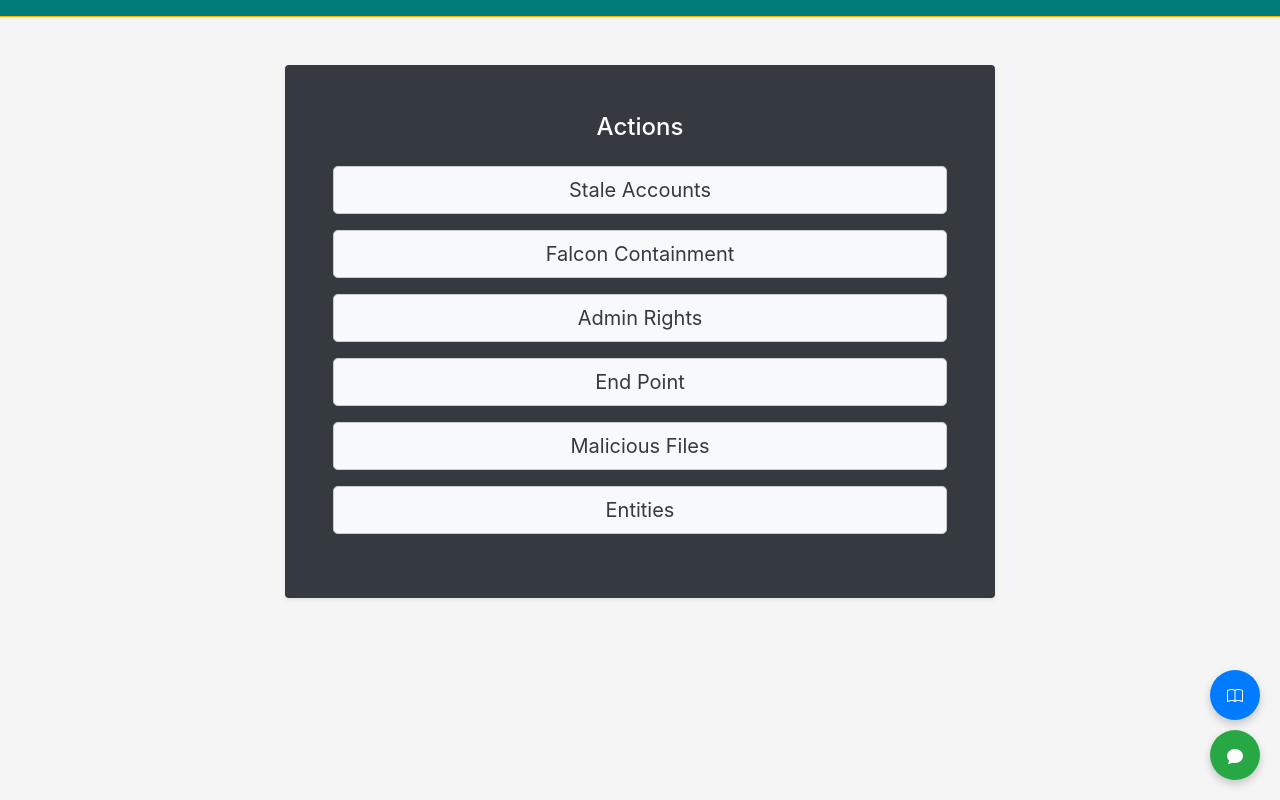
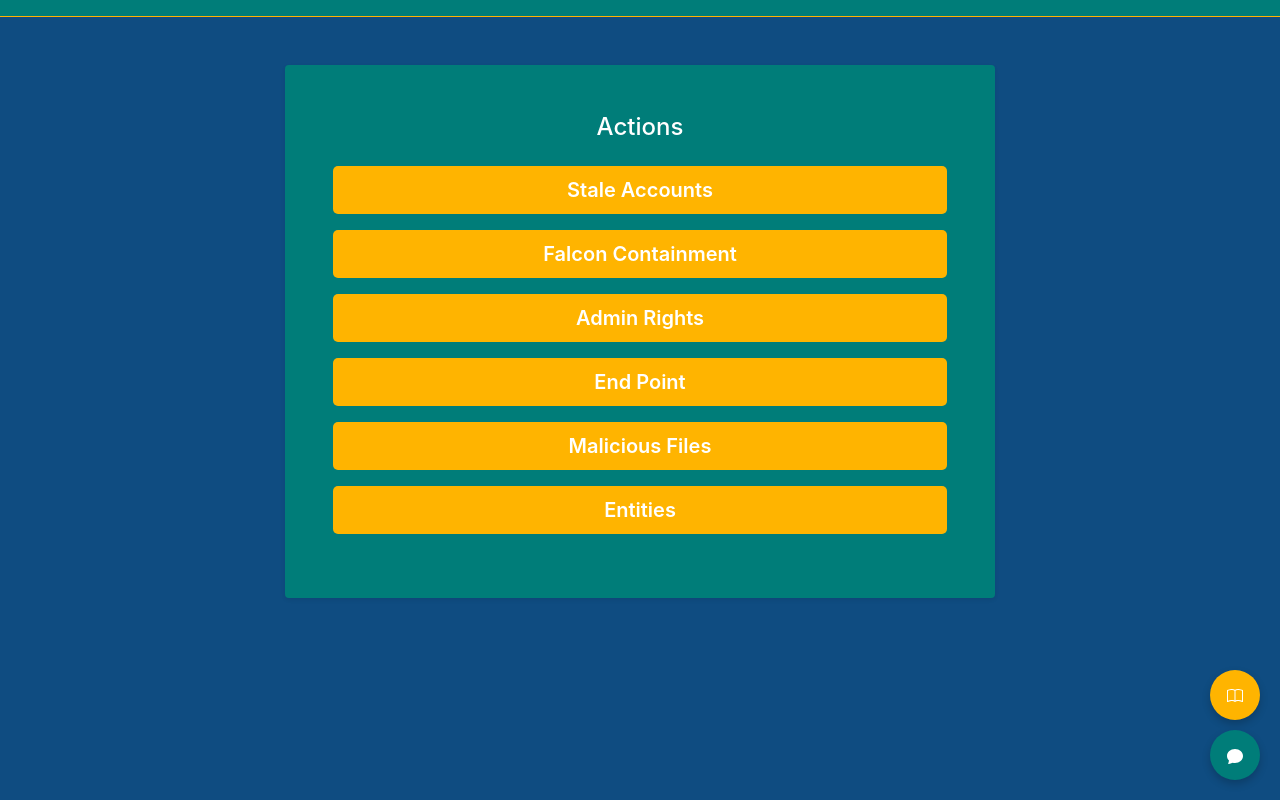
Before and after one commit to zayeemZaki/FullStackCrowdStrikeAutomation, a Python web app: template website/templates/home.html in a window 1280 px wide. Run offline with Jinja, Linux system fonts and the light colour scheme; the template is opened without the code that fills it: most values are stand-ins (such as "Sample title", 1, 10 or a date in 2020); some libraries are stand-ins or nearby versions.

Commit message:
updated color scheme for home page

```diff
--- a/website/templates/home.html
+++ b/website/templates/home.html
@@ -5,25 +5,25 @@
 <div class="container mt-5">
     <div class="row justify-content-center">
         <div class="col-lg-8">
-            <div class="card p-5 bg-dark text-white shadow-sm border-0">
-                <h4 class="text-center mb-4">Actions</h4>
+            <div class="card p-5 shadow-sm border-0">
+                <h4 class="text-center mb-4 title">Actions</h4>
                 <form action="{{ url_for('stale.stale_accounts') }}" method="post" class="mb-3">
-                    <button type="submit" class="btn btn-light btn-block btn-lg">Stale Accounts</button>
+                    <button type="submit" class="btn btn-custom btn-block btn-lg">Stale Accounts</button>
                 </form>
                 <form action="{{ url_for('containment.falcon_containment') }}" method="post" class="mb-3">
-                    <button type="submit" class="btn btn-light btn-block btn-lg">Falcon Containment</button>
+                    <button type="submit" class="btn btn-custom btn-block btn-lg">Falcon Containment</button>
                 </form>
                 <form action="{{ url_for('adminRights.admin_rights_view') }}" method="post" class="mb-3">
-                    <button type="submit" class="btn btn-light btn-block btn-lg">Admin Rights</button>
+                    <button type="submit" class="btn btn-custom btn-block btn-lg">Admin Rights</button>
                 </form>
                 <form action="{{ url_for('endPoint.end_point_view') }}" method="post" class="mb-3">
-                    <button type="submit" class="btn btn-light btn-block btn-lg">End Point</button>
+                    <button type="submit" class="btn btn-custom btn-block btn-lg">End Point</button>
                 </form>
                 <form action="{{ url_for('maliciousFiles.malicious_files') }}" method="post" class="mb-3">
-                    <button type="submit" class="btn btn-light btn-block btn-lg">Malicious Files</button>
+                    <button type="submit" class="btn btn-custom btn-block btn-lg">Malicious Files</button>
                 </form>
                 <form action="{{ url_for('entity.entities') }}" method="post" class="mb-3">
-                    <button type="submit" class="btn btn-light btn-block btn-lg">Entities</button>
+                    <button type="submit" class="btn btn-custom btn-block btn-lg">Entities</button>
                 </form>
             </div>
         </div>
@@ -83,23 +83,25 @@
 
 <style>
     body {
-        background-color: #f5f5f5;
+        background-color: #0f4c81; /* Classic Blue */
     }
 
     .card {
-        background-color: #343a40;
-        color: white;
+        background-color: #007d79; /* Turquoise */
+        color: #ffffff; /* White text */
         border: none;
     }
 
-    .btn-light {
-        color: #343a40;
-        border: 1px solid #ccc;
+    .btn-custom {
+        background-color: #ffb400; /* Gold */
+        color: #ffffff; /* White text */
+        font-weight: 600;
+        border-radius: 5px;
     }
 
-    .btn-light:hover {
-        background-color: #e6e6e6;
-        color: #343a40;
+    .btn-custom:hover {
+        background-color: #0f4c81; /* Classic Blue */
+        color: #ffffff; /* White text */
     }
 
     .action-buttons {
@@ -124,11 +126,11 @@
     }
 
     .doc-button {
-        background-color: #007bff;
+        background-color: #ffb400; /* Gold */
     }
 
     .chat-button {
-        background-color: #28a745;
+        background-color: #007d79; /* Turquoise */
     }
 
     .chat-button:hover, .doc-button:hover {
@@ -154,8 +156,8 @@
     }
 
     .chat-header {
-        background-color: #007bff;
-        color: #ffffff;
+        background-color: #ffb400; /* Gold */
+        color: #ffffff; /* White text */
         padding: 10px; /* Reduced padding */
         text-align: center;
         font-weight: bold;
@@ -178,7 +180,7 @@
     .question-item {
         padding: 10px;
         cursor: pointer;
-        color: #007bff;
+        color: #007d79; /* Turquoise */
         font-weight: 600;
         border-bottom: 1px solid #ddd;
         transition: background-color 0.3s ease, color 0.3s ease;
```
